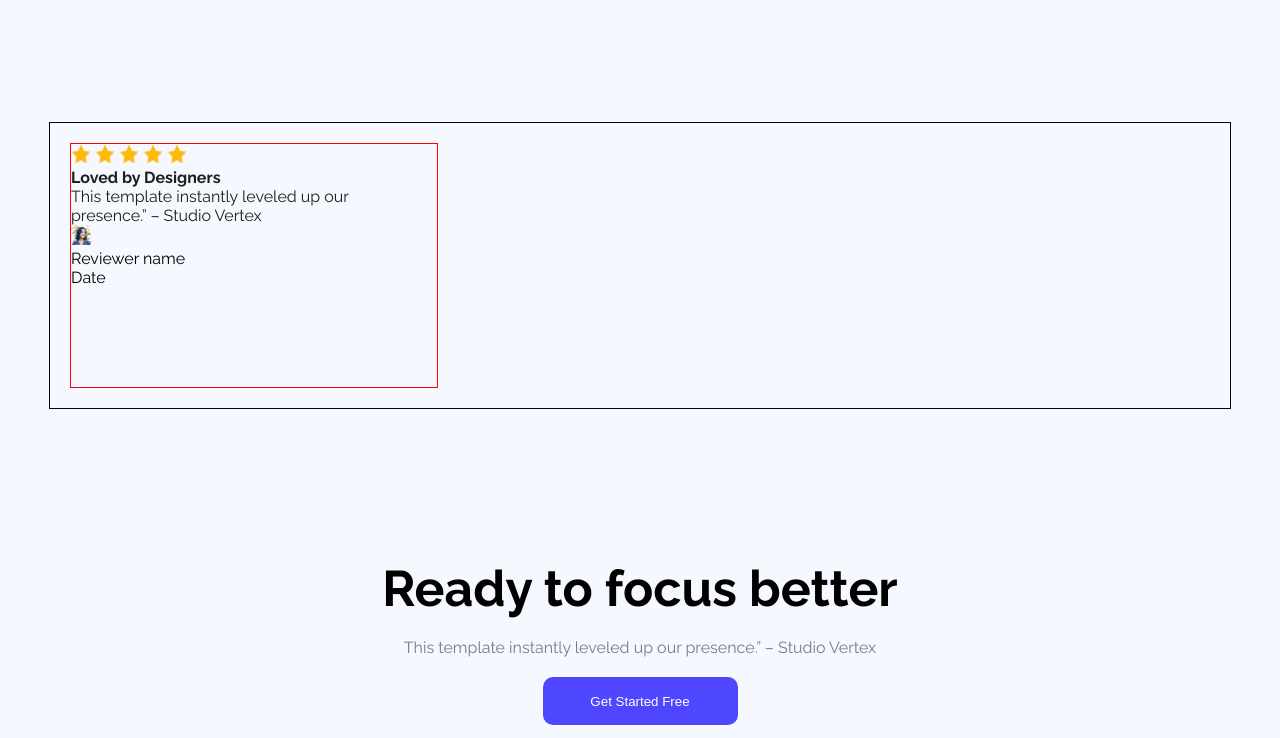
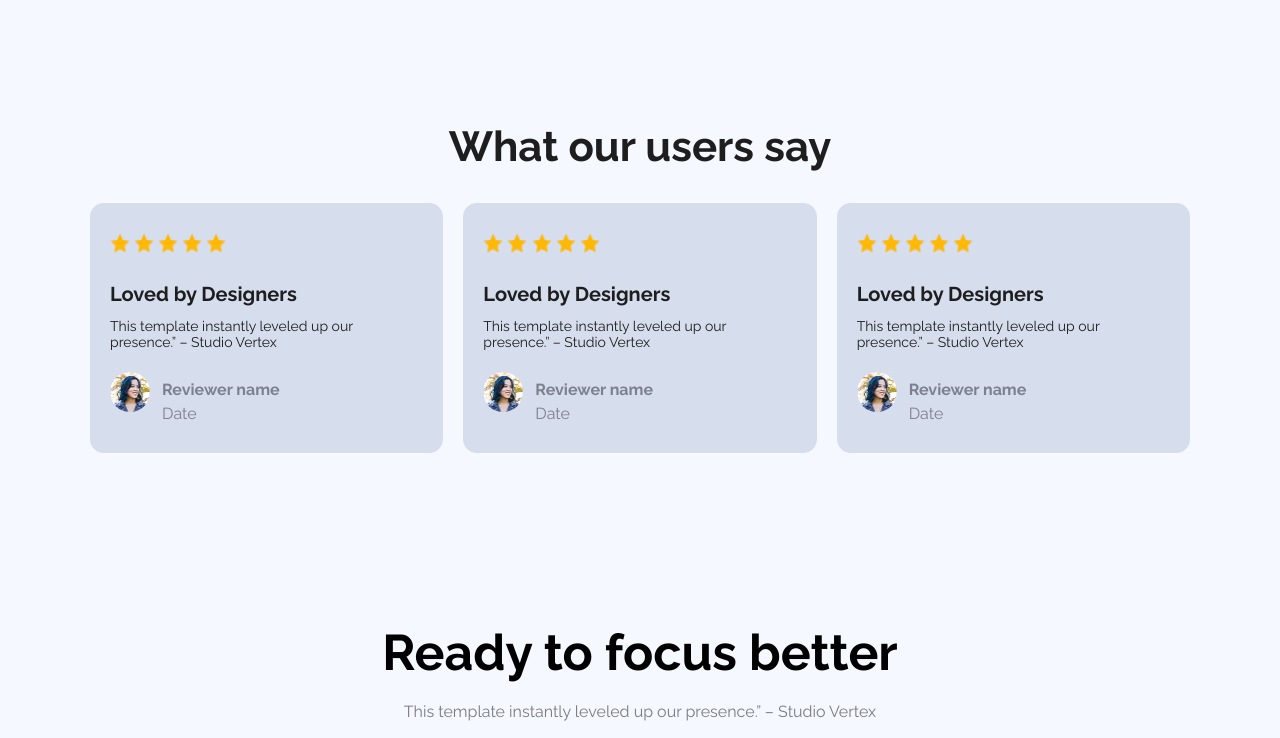
Before and after one commit to SadiaAhmedBushra/B12A01-landing-launchpad, a plain HTML site: page index.html in a window 1280 px wide. Shown: the part 1700-2438 px from the top of the page. Drawn offline with Linux system fonts and the light colour scheme.

Commit message:
fourth commit

```diff
--- a/index.html
+++ b/index.html
@@ -41,7 +41,7 @@
 
     </header>
 
-    <main>
+    <main class="bg-color">
 
         <div class="activity-parent">
 
@@ -85,7 +85,11 @@
             </div>
     </div>
 
-    <div class="review-parent">
+    <div class="review">
+        <h1 class="review-title text-center">What our users say</h1>
+        <div class="review-parent">
+
+
         <div class="child-div">
             <img src="Assets/icon-star.png" alt="star">
             <img src="Assets/icon-star.png" alt="star">
@@ -94,11 +98,66 @@
             <img src="Assets/icon-star.png" alt="star">
             <h4 class="review-title">Loved by Designers</h4>
             <p class="review-description">This template instantly leveled up our <br>presence.” – Studio Vertex</p>
-            <img src="Assets/avatar.png" alt="avatar" class="reviewer-name">
-            <p class="reviewer-name">Reviewer name</p>
-            <p class="reviewer-date">Date</p>
+
+            <div class="parent2">
+                <div class="child1">
+                    <img class="avatar" src="Assets/avatar.png" alt="avatar">
+                </div>
+
+                <div class="child2">
+                    <p class="reviewer-name">Reviewer name</p>
+                    <p class="reviewer-date">Date</p>
+                </div>
+            </div>
+
+        </div>
+
+                <div class="child-div">
+            <img src="Assets/icon-star.png" alt="star">
+            <img src="Assets/icon-star.png" alt="star">
+            <img src="Assets/icon-star.png" alt="star">
+            <img src="Assets/icon-star.png" alt="star">
+            <img src="Assets/icon-star.png" alt="star">
+            <h4 class="review-title">Loved by Designers</h4>
+            <p class="review-description">This template instantly leveled up our <br>presence.” – Studio Vertex</p>
+
+            <div class="parent2">
+                <div class="child1">
+                    <img class="avatar" src="Assets/avatar.png" alt="avatar">
+                </div>
+
+                <div class="child2">
+                    <p class="reviewer-name">Reviewer name</p>
+                    <p class="reviewer-date">Date</p>
+                </div>
+            </div>
+
+        </div>
+
+                <div class="child-div">
+            <img src="Assets/icon-star.png" alt="star">
+            <img src="Assets/icon-star.png" alt="star">
+            <img src="Assets/icon-star.png" alt="star">
+            <img src="Assets/icon-star.png" alt="star">
+            <img src="Assets/icon-star.png" alt="star">
+            <h4 class="review-title">Loved by Designers</h4>
+            <p class="review-description">This template instantly leveled up our <br>presence.” – Studio Vertex</p>
+
+            <div class="parent2">
+                <div class="child1">
+                    <img class="avatar" src="Assets/avatar.png" alt="avatar">
+                </div>
+
+                <div class="child2">
+                    <p class="reviewer-name">Reviewer name</p>
+                    <p class="reviewer-date">Date</p>
+                </div>
+            </div>
+
         </div>
     </div>
+    </div>
+
 
     <div class="ready">
         <h3 class="ready-title text-center">Ready to focus better</h3>
@@ -133,9 +192,6 @@
 
     <footer>
 
-
-
-
     </footer>
 
 
--- a/styles/a01style.css
+++ b/styles/a01style.css
@@ -1,6 +1,10 @@
 *{
     padding: 0;
     margin: 0;
+    /* background-color:  #f6f8ff; */
+}
+
+.bg-color{
     background-color:  #f6f8ff;
 }
 
@@ -60,6 +64,15 @@ nav{
     padding-left: 150px;
 }
 
+.sign-up-button{
+    height: 48px;
+    width: 132px;
+    font-weight: bold;
+    font-size: 16px;
+    /* padding: 498px 633px 152px; */
+    /* padding-bottom: 152px; */
+}
+
 .bg{
     background-image: url('../Assets/Hero-bg.png');
     background-repeat: no-repeat;
@@ -93,7 +106,6 @@ nav{
     align-items: center;
 
     padding-top: 158px;
-    /* height: 100%;            fill .bg container */
     text-align: center;
 
     /* padding-top: 309px;
@@ -114,30 +126,12 @@ nav{
     font-size: 16px;
     height: 48px;
     width: 174px;
-    /* margin-bottom: 50px; */
     margin-left: auto;
     margin-right: auto;
     display: block;
 
-
-    /* margin-left: 633px; */
-    /* margin: 498px 633px 152px; */
-    /* align-items: center; */
     /* padding-bottom: 152px; */
-
 }
-
-.sign-up-button{
-
-    height: 48px;
-    width: 132px;
-    font-weight: bold;
-    font-size: 16px;
-    /* padding: 498px 633px 152px; */
-    /* padding-bottom: 152px; */
-
-}
-
 
 
 
@@ -361,45 +355,76 @@ main h1{
         font-weight: bold;
 }
 
-
-
-
-
-
-
-
-
-
-
-
-
-
-
-
 /* review section */
 
-.review-parent{
+.review{
     margin: 150px auto;
     max-width: 1140px;
-    border: 1px solid black;
+}
+.review-parent{
     padding: 20px;
+    gap: 20px;
+
+    display: flex;
+    justify-content: space-between;
+    align-items: center;
+}
+
+.review h1{
+    font-size: 42px;
+    font-weight: bold;
 }
 
 .child-div{
-    border: 1px solid red;
-    max-width: 366px;
-    height: 243px;
+    width: 350px;
+    height: 210px;
+
+    background-color: rgba(214, 221, 237, 1);
+    border-radius: 14px;
+    padding: 20px;
 }
 
 .child-div img{
     height: 20px;
     width: 20px;
+    margin: 10px 0px 25px 0px;
+
+
 }
 
 .review-title{
     color: rgba(30, 30, 30, 1);
+    font-size: 20px;
+    margin-bottom: 12px;
 }
 
 .review-description{
     color: rgba(30, 30, 30, 1);
+    font-size: 14px;
+    margin-bottom: 12px;
 }
+
+.parent2{
+    display: flex;
+    /* justify-content: left; */
+    align-items: center;
+}
+
+
+.reviewer-name{
+    color: rgba(37, 36, 50, 0.5);
+    font-weight: bold;
+    margin-bottom: 5px;
+}
+
+.reviewer-date{
+    color: rgba(37, 36, 50, 0.5);
+    font-weight: 200px;
+}
+
+.parent2 img{
+    height: 40px;
+    width: 40px;
+    border-radius: 50%;
+    margin-right: 12px;
+}
```
